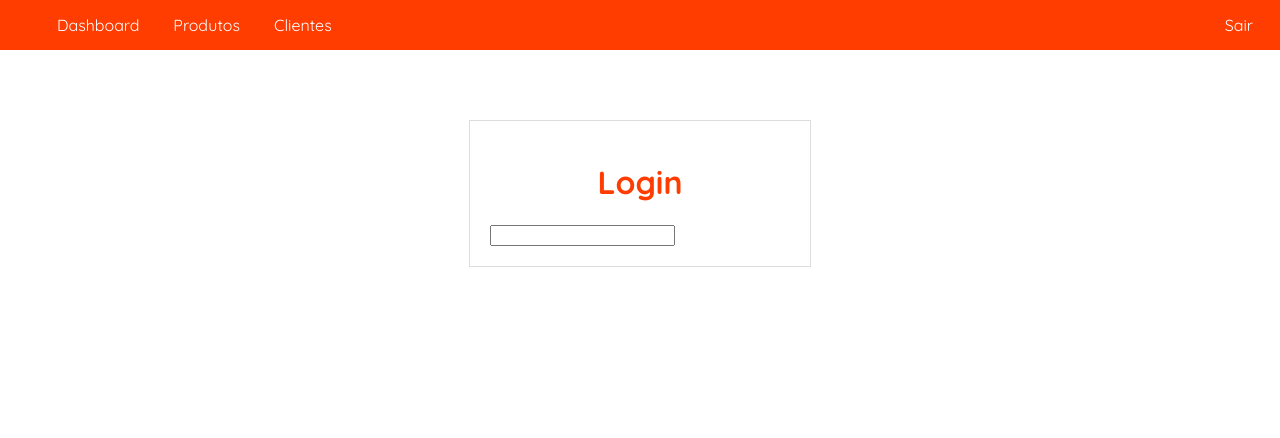
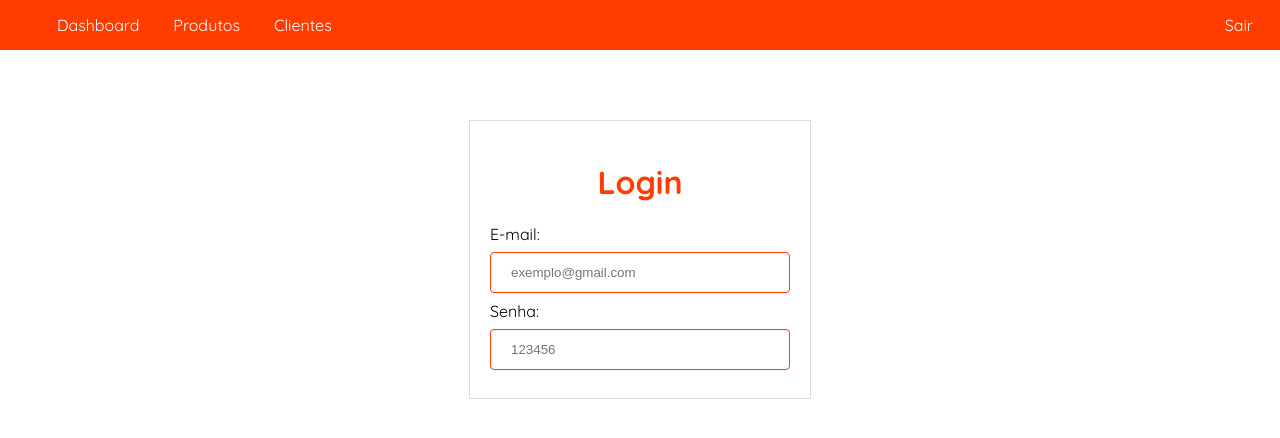
Before and after one commit to ggeraldodequeiroz/Desafio, a Vue app in the folder frontend/: page /login in a window 1280 px wide. Shown: the top 438 px of the page. Built offline with nearby package versions, Linux system fonts and the light colour scheme.

Commit message:
Criando tela de login com as inputs de email e senha.

```diff
--- a/frontend/src/components/input/Input.vue
+++ b/frontend/src/components/input/Input.vue
@@ -1,16 +1,19 @@
 <template>
     <div>
-        <label for="">E-mail</label> <br>
-        <input type="text">
-        <h1>fasdfasd</h1>
+        <label for="">{{label}}</label> <br>
+        <input :placeholder="placeHolder" :type="type">
     </div>
-
-
 </template>
 
 <script>
 export default {
+    // eslint-disable-next-line vue/multi-word-component-names
     name: "Input",
+    props: {
+        label: { type: String, require },
+        placeHolder: { type: String },
+        type: { type: String, default: 'text' }
+    },
     data() {
         return {
 
@@ -28,6 +31,8 @@ export default {
         border: 1px solid #ddd;
         outline: none;
         border-radius: 4px;
+        border-color: var(--cor-primaria);
+        box-sizing: border-box;
 
     }
 </style>
--- a/frontend/src/components/menu/Menu.vue
+++ b/frontend/src/components/menu/Menu.vue
@@ -18,7 +18,7 @@
 
 <script>
 export default {
-    name: "MenuComponent"
+    name: "Menu"
 }
 </script>
 
--- a/frontend/src/views/Login.vue
+++ b/frontend/src/views/Login.vue
@@ -4,7 +4,8 @@
             <h1>Login</h1>
         </div>
 
-        <Input></Input>
+        <Input label="E-mail:" placeHolder="exemplo@gmail.com"></Input>
+        <Input label="Senha:"  placeHolder="123456" type="password"></Input>
     </div>
 </template>
 
@@ -14,11 +15,12 @@ import Input from '@/components/input/Input.vue';
 
 export default {
     name: "Login",
+    components: {
+        Input
+    },
     data(){
         return {
-            components: {
-                Input
-            }
+
         }
     }
 }
```
